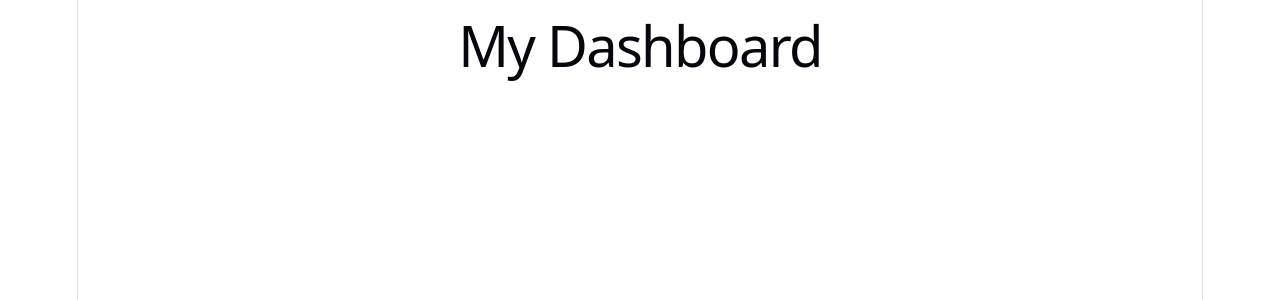
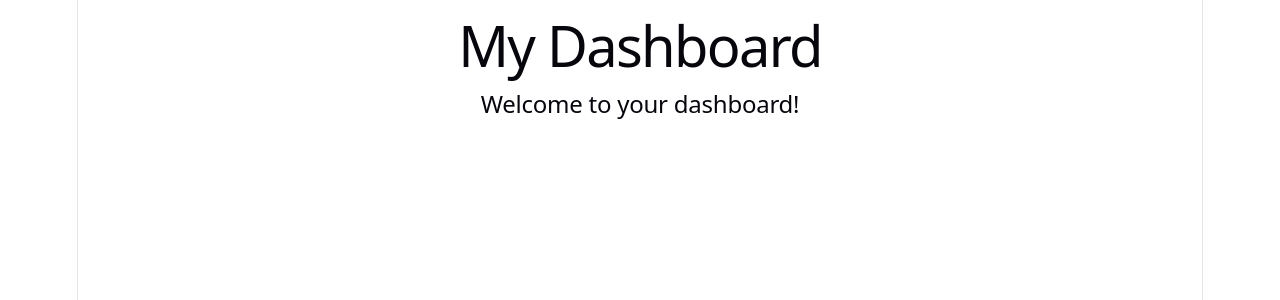
Before and after one commit to hammad464/lsc-bento-dashboard, a React (Vite) app: page / in a window 1280 px wide. Shown: the top 300 px of the page. Built offline with nearby package versions, Linux system fonts and the light colour scheme.

Commit message:
Your commit message here
Co-authored-by: Muneeb048 <muneebn048@gmail.com>

```diff
--- a/src/App.tsx
+++ b/src/App.tsx
@@ -4,6 +4,7 @@ function App() {
   return (
     <main>
 <h1>My Dashboard</h1>
+<h2>Welcome to your dashboard!</h2>
       <DashboardGrid/>
 
     </main>
```
